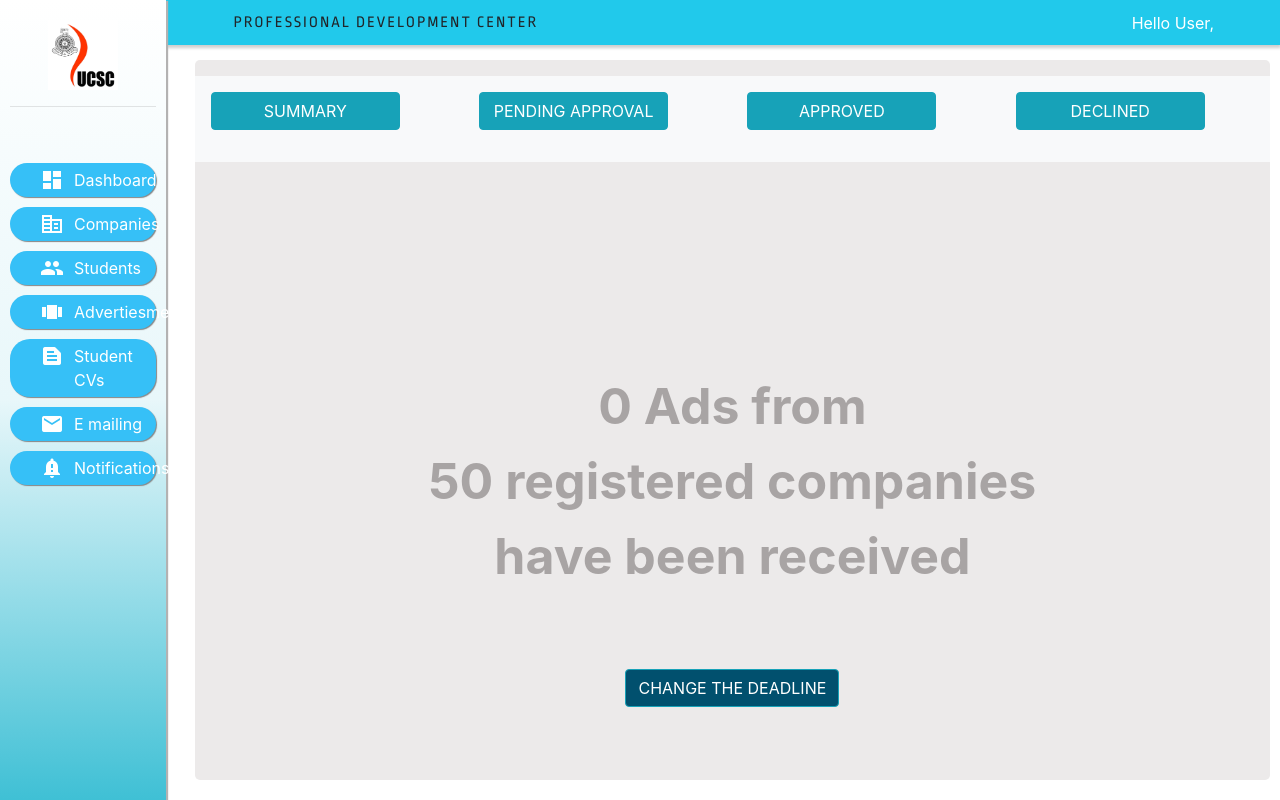
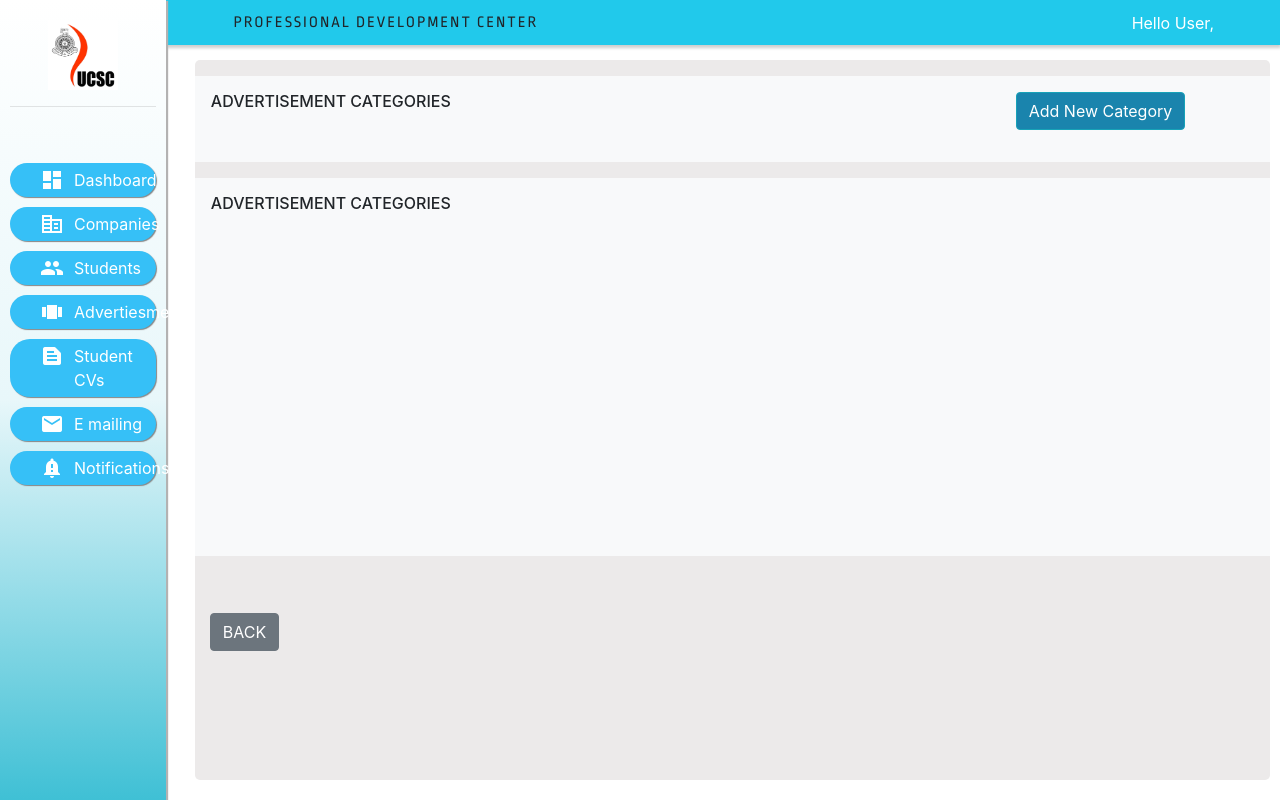
Before and after one commit to shelomi123/dashboard-portal, a React (Create React App) app: page /adverts in a window 1280 px wide. Built offline with nearby package versions, Linux system fonts and the light colour scheme.

Commit message:
category modified

```diff
--- a/src/content/advertisement/ad.css
+++ b/src/content/advertisement/ad.css
@@ -48,7 +48,15 @@
     justify-content: center;
     align-items: center;
 }
+.cat {
 
+    display: flex;
+    flex-direction: column;
+
+    font-size: 50px;
+    font-weight: 700;
+    color: rgb(168, 164, 164);
+}
 .top-left {
     top: 1cm;
     left: 2cm;
--- a/src/content/advertisement/adHome1.js
+++ b/src/content/advertisement/adHome1.js
@@ -10,7 +10,7 @@ function adverts(){
                <center>advertisements from the </center>
                <center>companies yet.</center>
                <br></br>
-               <button type="button" class="btn btn-info">START REQUESTING ADVERTISEMENTS</button>
+               <button type="button" class="btn btn-info" style={{ background: '#01506e' }}>START REQUESTING ADVERTISEMENTS</button>
 
            </div>
 
--- /dev/null
+++ b/src/content/advertisement/category.js
@@ -0,0 +1,40 @@
+import React from 'react';
+import './ad.css';
+import 'bootstrap/dist/css/bootstrap.css';
+
+
+function Adverts(){
+    return (
+        <div className="admin-content">
+            <div class="container p-3 my-3 bg-light">
+                <div class="form-group row">
+                    <div class="col-md-9">
+                        <h6>ADVERTISEMENT CATEGORIES</h6>
+                    </div>
+                    <div class="col-md-3">
+                        <button type="button" class="btn btn-info" style={{ background: '#1a84ad' }}>Add New Category</button>
+                    </div>
+                </div>
+            </div>
+
+            <div class="container p-3 my-3 bg-light" style={{ height:'10cm' }}>
+                <h6>ADVERTISEMENT CATEGORIES</h6>
+
+
+
+
+            </div>
+
+            <div className="cat" style={{ height:'1cm' }}>
+            <div class="col-md-6"></div>
+            <div class="col-md-2">
+            <button type="button" class="btn btn-secondary">BACK</button>
+            </div>
+            </div>
+
+
+        </div>
+    )
+}
+
+export default Adverts;
--- a/src/views/adverts.js
+++ b/src/views/adverts.js
@@ -1,7 +1,7 @@
 import React from 'react';
 import Navbar from '../components/navbar'
 import SideBar from '../components/sidebar'
-import Content from '../content/advertisement/summary';
+import Content from '../content/advertisement/category';
 
 
 function Adverts(){
```
Also changed, not shown: src/content/advertisement/approved.js (+2 -5 lines).
